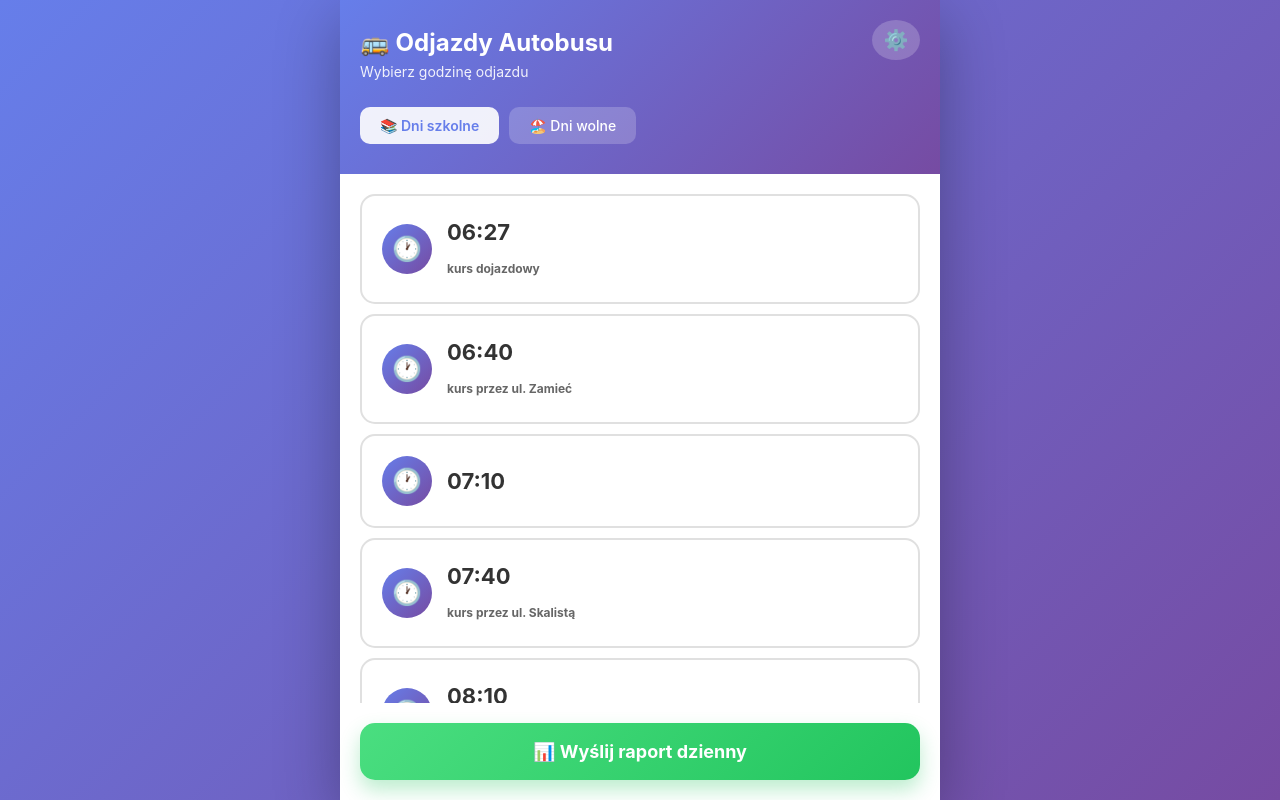
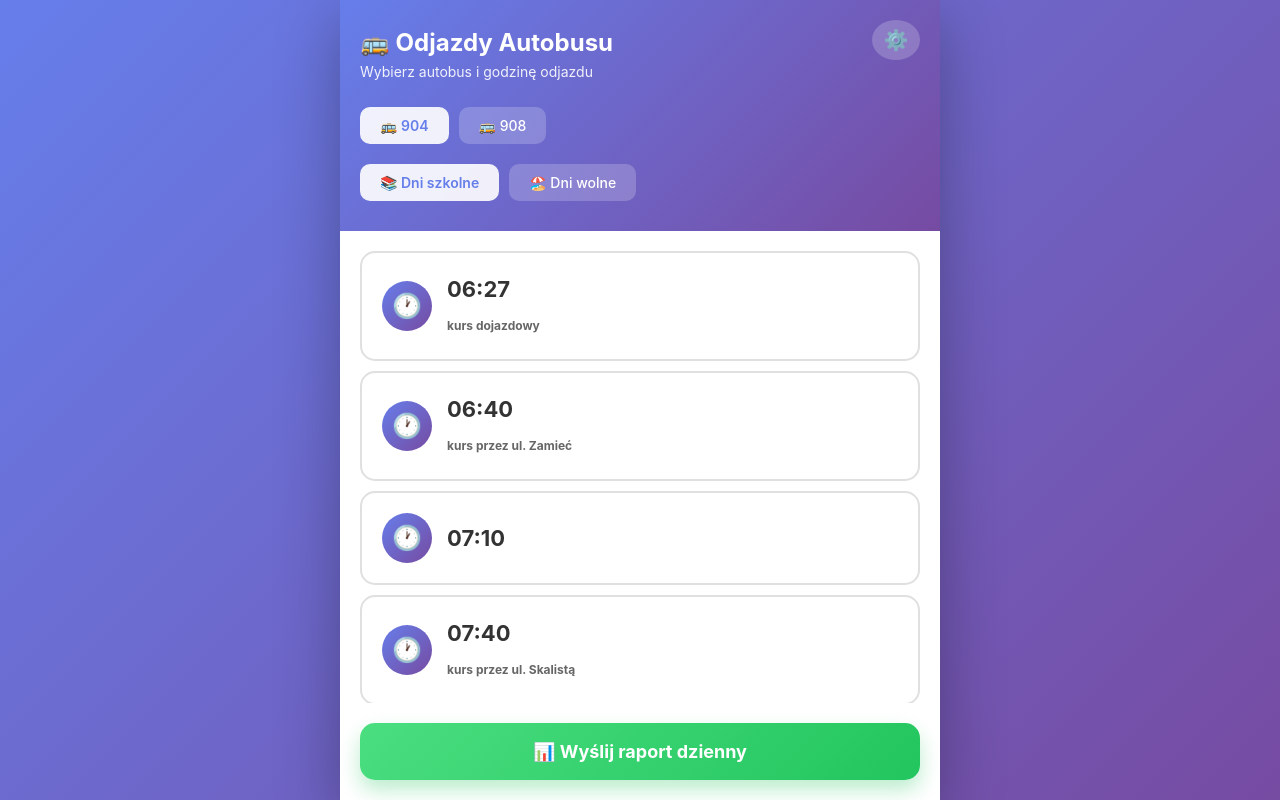
Before and after one commit to mwmarszalek/tnz-app, a React (Vite) app: page / in a window 1280 px wide. Built offline with nearby package versions, Linux system fonts and the light colour scheme; no server answers; the database is empty.

Commit message:
add 908 schedule

```diff
--- a/src/App.css
+++ b/src/App.css
@@ -1,3 +1,21 @@
+:root {
+  --primary-color: #667eea;
+  --primary-dark: #764ba2;
+  --primary-light: #f0f4ff;
+}
+
+.bus-904 {
+  --primary-color: #667eea;
+  --primary-dark: #764ba2;
+  --primary-light: #f0f4ff;
+}
+
+.bus-908 {
+  --primary-color: #10b981;
+  --primary-dark: #059669;
+  --primary-light: #ecfdf5;
+}
+
 #root {
   width: 100%;
   min-height: 100vh;
@@ -14,7 +32,11 @@
 
 body {
   font-family: -apple-system, BlinkMacSystemFont, "Segoe UI", Roboto, sans-serif;
-  background: linear-gradient(135deg, #667eea 0%, #764ba2 100%);
+  background: linear-gradient(
+    135deg,
+    var(--primary-color) 0%,
+    var(--primary-dark) 100%
+  );
   min-height: 100dvh;
   padding: 0;
 }
@@ -30,13 +52,19 @@ body {
   height: 100dvh;
   display: flex;
   flex-direction: column;
+  transition: all 0.3s ease;
 }
 
 .header {
-  background: linear-gradient(135deg, #667eea 0%, #764ba2 100%);
+  background: linear-gradient(
+    135deg,
+    var(--primary-color) 0%,
+    var(--primary-dark) 100%
+  );
   color: white;
   padding: 30px 20px;
   position: relative;
+  transition: background 0.3s ease;
 }
 
 .header h1 {
@@ -93,7 +121,7 @@ body {
 
 .schedule-toggle.active {
   background: rgba(255, 255, 255, 0.9);
-  color: #667eea;
+  color: var(--primary-color);
   font-weight: 600;
 }
 
@@ -117,28 +145,8 @@ body {
 
 .content {
   padding: 20px;
-  max-height: calc(100vh - 250px);
+  flex: 1;
   overflow-y: auto;
-}
-.departure-item.break-time {
-  border-color: #fbbf24;
-  background: #fffbeb;
-  opacity: 0.7;
-  cursor: not-allowed;
-}
-
-.departure-item.break-time:hover {
-  border-color: #fbbf24;
-  box-shadow: none;
-  transform: none;
-}
-
-.departure-item.break-time .time-icon {
-  background: linear-gradient(135deg, #fbbf24 0%, #f59e0b 100%);
-}
-
-.departure-item.break-time .time-text {
-  color: #92400e;
 }
 
 .departure-item {
@@ -152,7 +160,7 @@ body {
 }
 
 .departure-item:hover {
-  border-color: #667eea;
+  border-color: var(--primary-color);
   box-shadow: 0 5px 15px rgba(102, 126, 234, 0.2);
 }
 
@@ -173,18 +181,28 @@ body {
 .time-icon {
   width: 50px;
   height: 50px;
-  background: linear-gradient(135deg, #667eea 0%, #764ba2 100%);
+  background: linear-gradient(
+    135deg,
+    var(--primary-color) 0%,
+    var(--primary-dark) 100%
+  );
   border-radius: 50%;
   display: flex;
   align-items: center;
   justify-content: center;
   font-size: 24px;
+  transition: background 0.3s ease;
 }
 
 .time-text {
   font-size: 22px;
   font-weight: bold;
   color: #333;
+}
+
+.time-sub {
+  font-size: 12px;
+  color: #666;
 }
 
 .badge {
@@ -194,6 +212,10 @@ body {
   border-radius: 10px;
   font-size: 12px;
   font-weight: 600;
+}
+
+.badge-sms {
+  background: #8b5cf6;
 }
 
 .departure-buttons {
@@ -255,8 +277,8 @@ body {
 }
 
 .stop-btn.selected {
-  background: #f0f4ff;
-  border-color: #667eea;
+  background: var(--primary-light);
+  border-color: var(--primary-color);
 }
 
 .stop-left {
@@ -277,8 +299,8 @@ body {
 }
 
 .stop-btn.selected .checkbox {
-  background: #667eea;
-  border-color: #667eea;
+  background: var(--primary-color);
+  border-color: var(--primary-color);
   color: white;
 }
 
@@ -291,16 +313,17 @@ body {
 
 .stop-btn.selected .stop-name {
   font-weight: 600;
-  color: #667eea;
+  color: var(--primary-color);
 }
 
 .stop-time {
   font-size: 14px;
-  color: #667eea;
+  color: var(--primary-color);
   font-weight: 600;
   padding: 4px 8px;
-  background: #f0f4ff;
+  background: var(--primary-light);
   border-radius: 8px;
+  transition: all 0.3s ease;
 }
 
 .action-buttons {
@@ -341,10 +364,6 @@ body {
   box-shadow: 0 10px 20px rgba(139, 92, 246, 0.3);
 }
 
-.badge-sms {
-  background: #8b5cf6;
-}
-
 .btn-sms:hover {
   transform: translateY(-2px);
   box-shadow: 0 15px 30px rgba(139, 92, 246, 0.4);
@@ -358,20 +377,6 @@ body {
 .btn-save:hover {
   transform: translateY(-2px);
   box-shadow: 0 15px 30px rgba(34, 197, 94, 0.4);
-}
-
-.btn-copy {
-  background: linear-gradient(135deg, #3b82f6 0%, #2563eb 100%);
-  box-shadow: 0 10px 20px rgba(37, 99, 235, 0.3);
-}
-
-.btn-copy:hover {
-  transform: translateY(-2px);
-  box-shadow: 0 15px 30px rgba(37, 99, 235, 0.4);
-}
-
-.btn-copy.copied {
-  background: linear-gradient(135deg, #4ade80 0%, #22c55e 100%);
 }
 
 .btn-clear {
@@ -410,16 +415,17 @@ body {
 
 .form-group input:focus {
   outline: none;
-  border-color: #667eea;
+  border-color: var(--primary-color);
   box-shadow: 0 0 0 3px rgba(102, 126, 234, 0.1);
 }
 
 .phone-info {
-  background: #f0f4ff;
+  background: var(--primary-light);
   padding: 15px;
   border-radius: 10px;
   margin-bottom: 20px;
-  border-left: 4px solid #667eea;
+  border-left: 4px solid var(--primary-color);
+  transition: all 0.3s ease;
 }
 
 .phone-info p {
@@ -429,13 +435,8 @@ body {
 }
 
 .phone-info strong {
-  color: #667eea;
+  color: var(--primary-color);
   font-size: 18px;
-}
-
-.time-sub {
-  font-size: 12px;
-  color: #666;
 }
 
 .menu-btn {
@@ -539,7 +540,7 @@ body {
 
 .modal-content h2 {
   margin-bottom: 20px;
-  color: #667eea;
+  color: var(--primary-color);
 }
 
 .modal-buttons {
@@ -547,7 +548,3 @@ body {
   gap: 10px;
   margin-top: 20px;
 }
-
-.hidden {
-  display: none;
-}
--- a/src/App.jsx
+++ b/src/App.jsx
@@ -4,8 +4,13 @@ import { useLocalStorage } from "./hooks/useLocalStorage";
 import { useAutoClear } from "./hooks/useAutoClear";
 import { getScheduleKey } from "./utils/helpers";
 import {
-  scheduleSchool,
-  scheduleVacation,
+  scheduleSchool904,
+  scheduleVacation904,
+  scheduleSchool908Dir1,
+  scheduleSchool908Dir2,
+  scheduleVacation908Dir1,
+  scheduleVacation908Dir2,
+  busStops,
   DEFAULT_PHONE,
 } from "./data/schedules";
 import DeparturesList from "./components/DeparturesList";
@@ -16,6 +21,8 @@ import "./App.css";
 function App() {
   const [view, setView] = useState("departures");
   const [scheduleType, setScheduleType] = useState("school");
+  const [busNumber, setBusNumber] = useState("904");
+  const [direction, setDirection] = useState("1");
   const [currentDeparture, setCurrentDeparture] = useState(null);
   const [selectedStops, setSelectedStops] = useState({});
   const [savedSchedules, setSavedSchedules] = useState({});
@@ -48,6 +55,11 @@ function App() {
     return () => unsubscribe();
   }, []);
 
+  // Zmiana klasy body przy zmianie autobusu (animacja kolorów)
+  useEffect(() => {
+    document.body.className = `bus-${busNumber}`;
+  }, [busNumber]);
+
   // 🔄 Automatyczne czyszczenie danych o 19:25
   useAutoClear(() => {
     set(ref(database, "savedSchedules"), {});
@@ -56,19 +68,52 @@ function App() {
     setView("departures");
   });
 
+  const getCurrentBusStops = () => {
+    if (busNumber === "904") {
+      return busStops[904];
+    } else if (busNumber === "908") {
+      return busStops[908][`direction${direction}`];
+    }
+    return [];
+  };
+
   const getCurrentSchedule = () => {
-    return scheduleType === "school" ? scheduleSchool : scheduleVacation;
+    if (busNumber === "904") {
+      return scheduleType === "school"
+        ? scheduleSchool904
+        : scheduleVacation904;
+    } else if (busNumber === "908") {
+      if (scheduleType === "school") {
+        return direction === "1"
+          ? scheduleSchool908Dir1
+          : scheduleSchool908Dir2;
+      } else {
+        return direction === "1"
+          ? scheduleVacation908Dir1
+          : scheduleVacation908Dir2;
+      }
+    }
   };
 
   const selectDeparture = (time) => {
     setCurrentDeparture(time);
-    const scheduleKey = `${scheduleType}_${time}`;
-    setSelectedStops(savedSchedules[scheduleKey] || {});
+    const scheduleKey = getScheduleKey(
+      scheduleType,
+      time,
+      busNumber,
+      direction
+    );
+    setSelectedStops({ ...(savedSchedules[scheduleKey] || {}) });
     setView("stops");
   };
 
   const saveStops = () => {
-    const scheduleKey = getScheduleKey(scheduleType, currentDeparture);
+    const scheduleKey = getScheduleKey(
+      scheduleType,
+      currentDeparture,
+      busNumber,
+      direction
+    );
     const newSchedules = { ...savedSchedules, [scheduleKey]: selectedStops };
     setSavedSchedules(newSchedules);
     set(ref(database, "savedSchedules"), newSchedules);
@@ -86,7 +131,7 @@ function App() {
   }, []);
 
   return (
-    <div className="container">
+    <div className={`container bus-${busNumber}`}>
       {view === "departures" && (
         <DeparturesList
           scheduleType={scheduleType}
@@ -100,6 +145,10 @@ function App() {
           setSentSMS={updateSentSMS}
           scrollPosition={scrollPosition}
           setScrollPosition={setScrollPosition}
+          busNumber={busNumber}
+          setBusNumber={setBusNumber}
+          direction={direction}
+          setDirection={setDirection}
         />
       )}
 
@@ -116,6 +165,9 @@ function App() {
           sentSMS={sentSMS}
           setSentSMS={updateSentSMS}
           savedSchedules={savedSchedules}
+          currentBusStops={getCurrentBusStops()}
+          busNumber={busNumber}
+          direction={direction}
         />
       )}
 
--- a/src/components/DeparturesList.jsx
+++ b/src/components/DeparturesList.jsx
@@ -20,6 +20,10 @@ function DeparturesList({
   setSentSMS,
   scrollPosition,
   setScrollPosition,
+  busNumber,
+  setBusNumber,
+  direction,
+  setDirection,
 }) {
   const [showModal, setShowModal] = useState(false);
 
@@ -33,7 +37,12 @@ function DeparturesList({
   const departures = Object.keys(getCurrentSchedule());
 
   const getSelectedCount = (time) => {
-    const scheduleKey = getScheduleKey(scheduleType, time);
+    const scheduleKey = getScheduleKey(
+      scheduleType,
+      time,
+      busNumber,
+      direction
+    );
     const stops = savedSchedules[scheduleKey] || {};
     return Object.values(stops).filter(Boolean).length;
   };
@@ -43,7 +52,12 @@ function DeparturesList({
     if (
       confirm(`Czy na pewno chcesz wyczyścić przystanki dla kursu o ${time}?`)
     ) {
-      const scheduleKey = getScheduleKey(scheduleType, time);
+      const scheduleKey = getScheduleKey(
+        scheduleType,
+        time,
+        busNumber,
+        direction
+      );
       const updated = { ...savedSchedules };
       delete updated[scheduleKey];
       setSavedSchedules(updated);
@@ -67,7 +81,12 @@ function DeparturesList({
   const copyDepartureList = async (e, time) => {
     e.stopPropagation();
 
-    const scheduleKey = getScheduleKey(scheduleType, time);
+    const scheduleKey = getScheduleKey(
+      scheduleType,
+      time,
+      busNumber,
+      direction
+    );
     const stops = savedSchedules[scheduleKey] || {};
     const schedule = getCurrentSchedule();
     const stopTimes = schedule[time] || {};
@@ -110,8 +129,44 @@ function DeparturesList({
           ⚙️
         </button>
         <h1>🚌 Odjazdy Autobusu</h1>
-        <p>Wybierz godzinę odjazdu</p>
+        <p>Wybierz autobus i godzinę odjazdu</p>
+
+        {/* Wybór autobusu */}
         <div style={{ marginTop: "15px", display: "flex", gap: "10px" }}>
+          <button
+            className={`schedule-toggle ${busNumber === "904" ? "active" : ""}`}
+            onClick={() => setBusNumber("904")}
+          >
+            🚌 904
+          </button>
+          <button
+            className={`schedule-toggle ${busNumber === "908" ? "active" : ""}`}
+            onClick={() => setBusNumber("908")}
+          >
+            🚌 908
+          </button>
+        </div>
+
+        {/* Kierunek dla 908 */}
+        {busNumber === "908" && (
+          <div style={{ marginTop: "10px", display: "flex", gap: "10px" }}>
+            <button
+              className={`schedule-toggle ${direction === "1" ? "active" : ""}`}
+              onClick={() => setDirection("1")}
+            >
+              ➡️ Chobolańska → Maczka
+            </button>
+            <button
+              className={`schedule-toggle ${direction === "2" ? "active" : ""}`}
+              onClick={() => setDirection("2")}
+            >
+              ⬅️ Maczka → Chobolańska
+            </button>
+          </div>
+        )}
+
+        {/* Typ rozkładu */}
+        <div style={{ marginTop: "10px", display: "flex", gap: "10px" }}>
           <button
             className={`schedule-toggle ${
               scheduleType === "school" ? "active" : ""
@@ -136,7 +191,12 @@ function DeparturesList({
           const count = getSelectedCount(time);
           const hasSavedStops = count > 0;
           const formatted = formatDepartureLabel(time);
-          const scheduleKey = getScheduleKey(scheduleType, time);
+          const scheduleKey = getScheduleKey(
+            scheduleType,
+            time,
+            busNumber,
+            direction
+          );
           const smsSent = sentSMS[scheduleKey];
 
           return (
--- a/src/components/StopsList.jsx
+++ b/src/components/StopsList.jsx
@@ -1,6 +1,4 @@
 import { useState, useEffect, useRef } from "react";
-
-import { busStops } from "../data/schedules";
 import { copyToClipboardFallback, getScheduleKey } from "../utils/helpers";
 
 function StopsList({
@@ -15,14 +13,29 @@ function StopsList({
   sentSMS,
   setSentSMS,
   savedSchedules,
+  currentBusStops,
+  busNumber,
+  direction,
 }) {
   const [menuOpen, setMenuOpen] = useState(false);
 
   // Załaduj zapisane przystanki przy wejściu
   useEffect(() => {
-    const scheduleKey = getScheduleKey(scheduleType, currentDeparture);
+    const scheduleKey = getScheduleKey(
+      scheduleType,
+      currentDeparture,
+      busNumber,
+      direction
+    );
     setSelectedStops(savedSchedules[scheduleKey] || {});
-  }, [currentDeparture, scheduleType, savedSchedules, setSelectedStops]);
+  }, [
+    currentDeparture,
+    scheduleType,
+    savedSchedules,
+    setSelectedStops,
+    busNumber,
+    direction,
+  ]);
 
   const menuRef = useRef(null);
   const buttonRef = useRef(null);
@@ -51,7 +64,7 @@ function StopsList({
 
   const schedule = getCurrentSchedule();
   const stopTimes = schedule[currentDeparture] || {};
-  const availableStops = busStops.filter(
+  const availableStops = currentBusStops.filter(
     (stop) => stopTimes[stop] !== undefined
   );
   const count = Object.values(selectedStops).filter(Boolean).length;
@@ -73,7 +86,7 @@ function StopsList({
   };
 
   const sendSMS = () => {
-    const selected = busStops.filter((stop) => selectedStops[stop]);
+    const selected = currentBusStops.filter((stop) => selectedStops[stop]);
 
     let text;
     if (selected.length === 0) {
@@ -84,7 +97,12 @@ function StopsList({
         .join("\n")}`;
     }
 
-    const scheduleKey = getScheduleKey(scheduleType, currentDeparture);
+    const scheduleKey = getScheduleKey(
+      scheduleType,
+      currentDeparture,
+      busNumber,
+      direction
+    );
     setSentSMS({ ...sentSMS, [scheduleKey]: true });
 
     const encodedText = encodeURIComponent(text);
@@ -93,7 +111,7 @@ function StopsList({
   };
 
   const copyToClipboard = async () => {
-    const selected = busStops.filter((stop) => selectedStops[stop]);
+    const selected = currentBusStops.filter((stop) => selectedStops[stop]);
 
     if (selected.length === 0) {
       alert("Nie zaznaczono żadnych przystanków!");
--- a/src/data/schedules.js
+++ b/src/data/schedules.js
@@ -1,4 +1,5 @@
-export const busStops = [
+export const busStops = {
+  904: [
     "SKM Podjuchy",
     "Skalista",
     "Metalowa",
@@ -16,9 +17,32 @@ export const busStops = [
     "Grzegorzewskiej",
     "Chełmińska",
     "Miechowska",
-];
+  ],
+  908: {
+    direction1: [
+      "Chobolańska Szkoła",
+      "Poronińska",
+      "Krakowska - Rubież",
+      "Świętej Kingi",
+      "Kwiatowa",
+      "Gumieńce",
+      "Polskich Marynarzy",
+      "Maczka",
+    ],
+    direction2: [
+      "Maczka",
+      "Polskich Marynarzy",
+      "Gumieńce",
+      "Kwiatowa",
+      "Świętej Kingi",
+      "Krakowska - Rubież",
+      "Poronińska",
+      "Chobolańska Szkoła",
+    ],
+  },
+};
 
-export const scheduleSchool = {
+export const scheduleSchool904 = {
   "06:27 (kurs dojazdowy)": {
     Sąsiedzka: "06:27",
 
@@ -653,7 +677,7 @@ export const scheduleSchool = {
 };
 // ROZKŁAD JAZDY - DNI WOLNE OD NAUKI
 
-export const scheduleVacation = {
+export const scheduleVacation904 = {
   "06:27 (kurs dojazdowy)": {
     Sąsiedzka: "06:27",
 
@@ -1287,4 +1311,116 @@ export const scheduleVacation = {
   },
 };
 
+export const scheduleSchool908Dir1 = {
+  "07:00": {
+    "Chobolańska Szkoła": "07:00",
+    Poronińska: "07:03",
+    "Krakowska - Rubież": "07:06",
+    "Świętej Kingi": "07:09",
+    Kwiatowa: "07:12",
+    Gumieńce: "07:15",
+    "Polskich Marynarzy": "07:18",
+    Maczka: "07:21",
+  },
+  "08:30": {
+    "Chobolańska Szkoła": "08:30",
+    Poronińska: "08:33",
+    "Krakowska - Rubież": "08:36",
+    "Świętej Kingi": "08:39",
+    Kwiatowa: "08:42",
+    Gumieńce: "08:45",
+    "Polskich Marynarzy": "08:48",
+    Maczka: "08:51",
+  },
+  "10:00": {
+    "Chobolańska Szkoła": "10:00",
+    Poronińska: "10:03",
+    "Krakowska - Rubież": "10:06",
+    "Świętej Kingi": "10:09",
+    Kwiatowa: "10:12",
+    Gumieńce: "10:15",
+    "Polskich Marynarzy": "10:18",
+    Maczka: "10:21",
+  },
+};
+
+export const scheduleSchool908Dir2 = {
+  "07:30": {
+    Maczka: "07:30",
+    "Polskich Marynarzy": "07:33",
+    Gumieńce: "07:36",
+    Kwiatowa: "07:39",
+    "Świętej Kingi": "07:42",
+    "Krakowska - Rubież": "07:45",
+    Poronińska: "07:48",
+    "Chobolańska Szkoła": "07:51",
+  },
+  "09:00": {
+    Maczka: "09:00",
+    "Polskich Marynarzy": "09:03",
+    Gumieńce: "09:06",
+    Kwiatowa: "09:09",
+    "Świętej Kingi": "09:12",
+    "Krakowska - Rubież": "09:15",
+    Poronińska: "09:18",
+    "Chobolańska Szkoła": "09:21",
+  },
+  "10:30": {
+    Maczka: "10:30",
+    "Polskich Marynarzy": "10:33",
+    Gumieńce: "10:36",
+    Kwiatowa: "10:39",
+    "Świętej Kingi": "10:42",
+    "Krakowska - Rubież": "10:45",
+    Poronińska: "10:48",
+    "Chobolańska Szkoła": "10:51",
+  },
+};
+
+export const scheduleVacation908Dir1 = {
+  "08:00": {
+    "Chobolańska Szkoła": "08:00",
+    Poronińska: "08:03",
+    "Krakowska - Rubież": "08:06",
+    "Świętej Kingi": "08:09",
+    Kwiatowa: "08:12",
+    Gumieńce: "08:15",
+    "Polskich Marynarzy": "08:18",
+    Maczka: "08:21",
+  },
+  "11:00": {
+    "Chobolańska Szkoła": "11:00",
+    Poronińska: "11:03",
+    "Krakowska - Rubież": "11:06",
+    "Świętej Kingi": "11:09",
+    Kwiatowa: "11:12",
+    Gumieńce: "11:15",
+    "Polskich Marynarzy": "11:18",
+    Maczka: "11:21",
+  },
+};
+
+export const scheduleVacation908Dir2 = {
+  "08:30": {
+    Maczka: "08:30",
+    "Polskich Marynarzy": "08:33",
+    Gumieńce: "08:36",
+    Kwiatowa: "08:39",
+    "Świętej Kingi": "08:42",
+    "Krakowska - Rubież": "08:45",
+    Poronińska: "08:48",
+    "Chobolańska Szkoła": "08:51",
+  },
+  "11:30": {
+    Maczka: "11:30",
+    "Polskich Marynarzy": "11:33",
+    Gumieńce: "11:36",
+    Kwiatowa: "11:39",
+    "Świętej Kingi": "11:42",
+    "Krakowska - Rubież": "11:45",
+    Poronińska: "11:48",
+    "Chobolańska Szkoła": "11:51",
+  },
+};
+
 export const DEFAULT_PHONE = "572138563";
--- a/src/utils/helpers.js
+++ b/src/utils/helpers.js
@@ -8,10 +8,17 @@ export function formatDepartureLabel(label) {
   return { time, subtitle };
 }
 
-export const getScheduleKey = (scheduleType, time) => {
-  // Usuń znaki specjalne z czasu
+export const getScheduleKey = (
+  scheduleType,
+  time,
+  busNumber = "904",
+  direction = "1"
+) => {
   const cleanTime = time.replace(/[.#$[\]/():\s]/g, "_");
-  return `${scheduleType}_${cleanTime}`;
+  if (busNumber === "908") {
+    return `${busNumber}_${direction}_${scheduleType}_${cleanTime}`;
+  }
+  return `${busNumber}_${scheduleType}_${cleanTime}`;
 };
 
 export function copyToClipboardFallback(text) {
```
Lines whose indentation alone changed are shown as unchanged.
